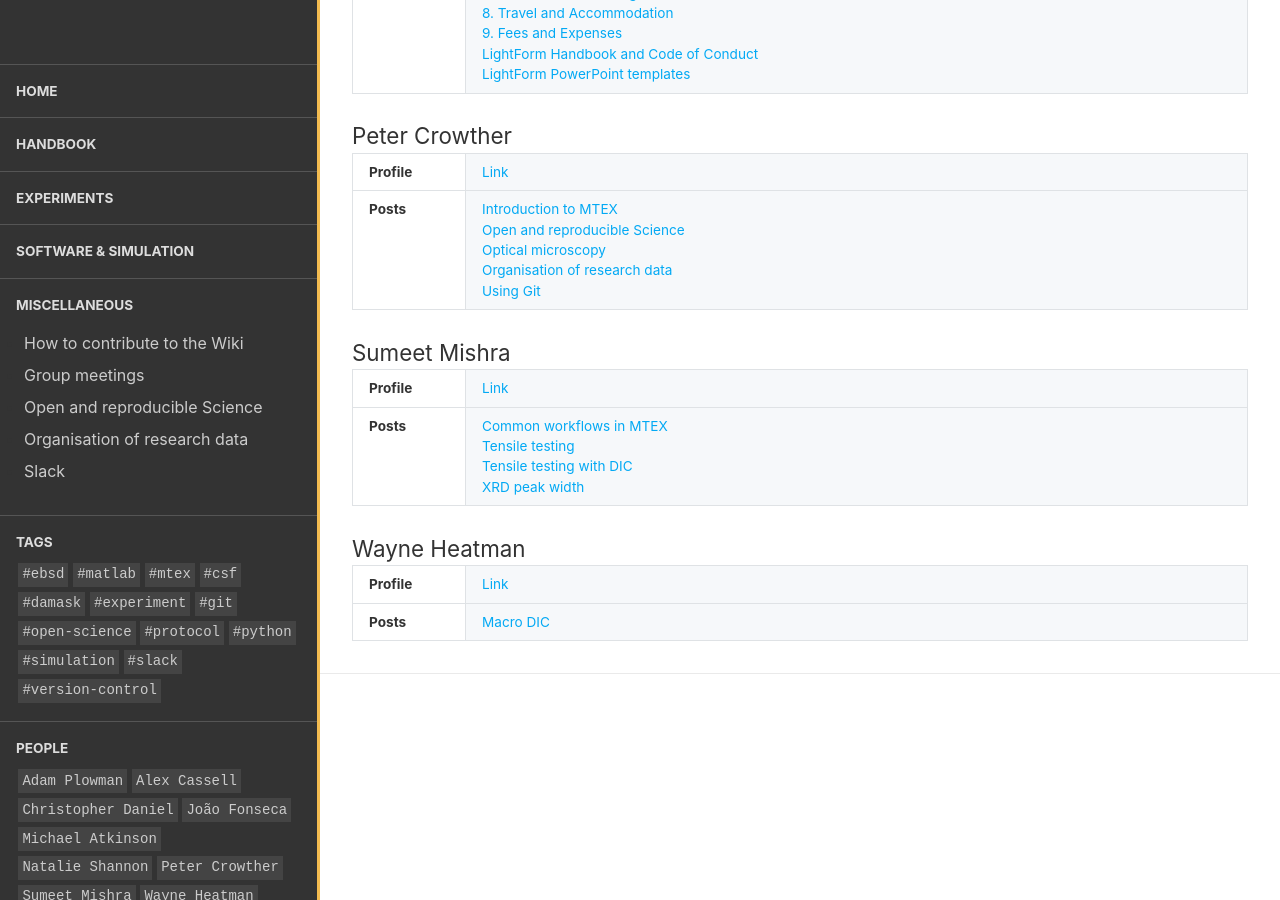
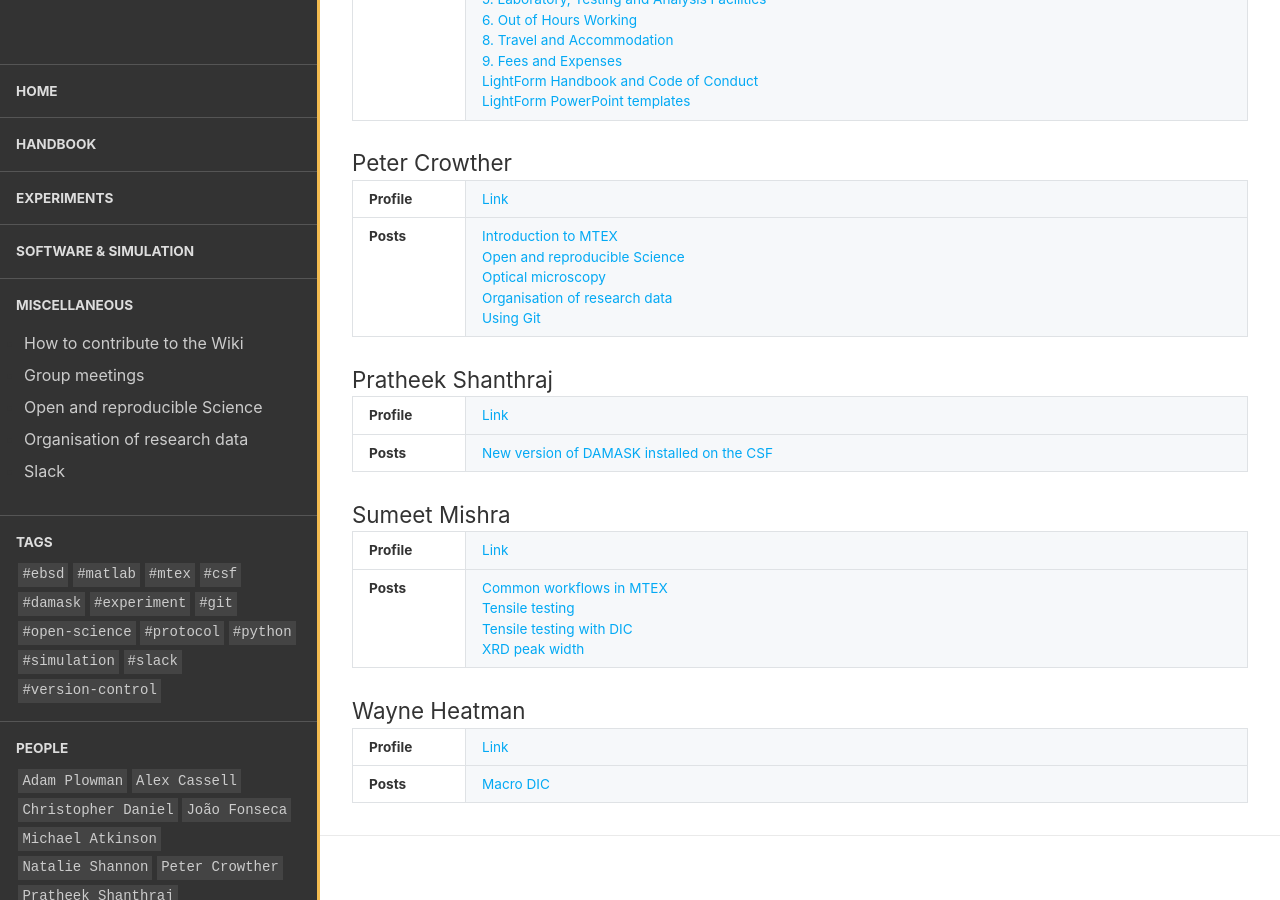
Before and after one commit to LightForm-group/wiki, a Jekyll site: the page built from people.html, in a window 1280 px wide and 900 px high, scrolled down 1767 px. Built offline with Jekyll 4.4.1, drawn with Linux system fonts in a browser that asks for light colours.

Commit message:
Add Pratheek

```diff
--- a/_data/people.yml
+++ b/_data/people.yml
@@ -126,3 +126,8 @@
   handle: BenjaminWilson
   url: https://lightform.org.uk/people/benjamin-wilson
   initials: BW
+
+- name: Pratheek Shanthraj
+  handle: PratheekShanthraj
+  url: https://lightform.org.uk/people/dr-pratheek-shanthraj
+  initials: PS
```
